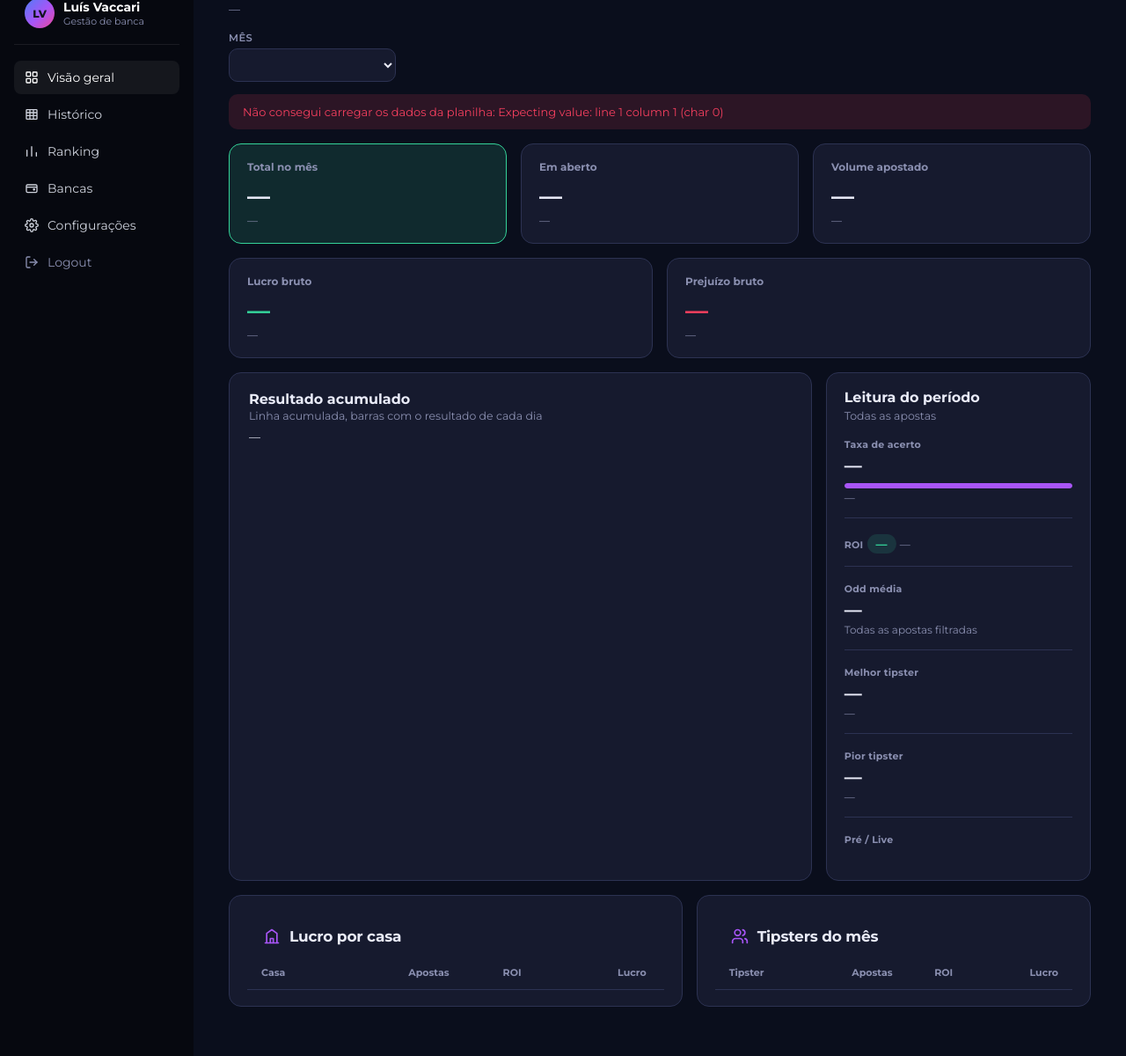
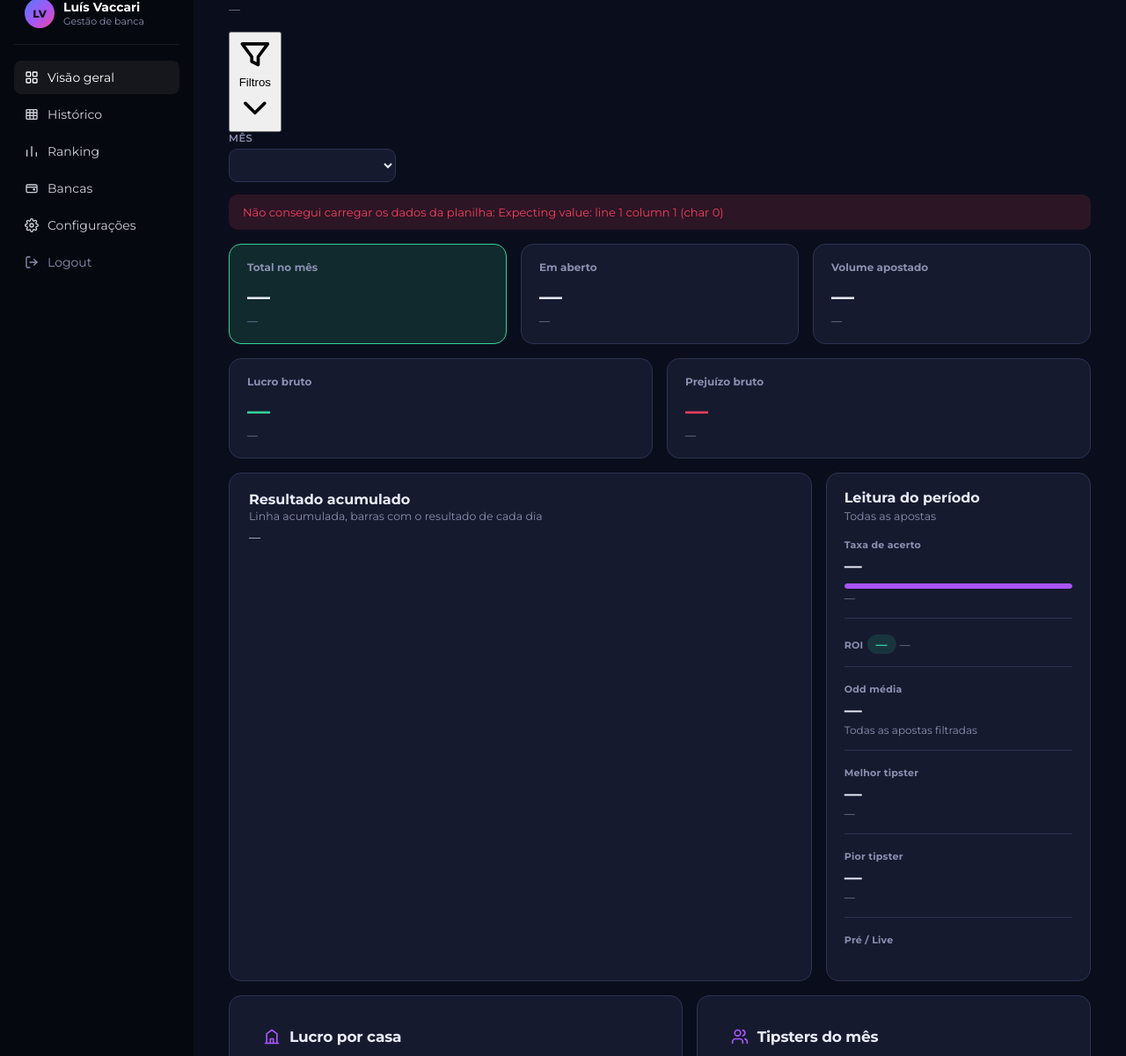
Before and after one commit to lgvaccari-cloud/dashboard-apostas, a Flask app: page / in a window 1280 px wide. Shown: the part 81-1281 px from the top of the page at 88% size. Run offline with Flask 3, Linux system fonts and the light colour scheme; the visitor is signed in with stand-in values (Sample User, id 1); lists and menus that the app fills with data are empty.

Commit message:
Add files via upload

```diff
--- a/templates/dashboard.html
+++ b/templates/dashboard.html
@@ -78,6 +78,11 @@
         </div>
       </header>
 
+      <button type="button" class="mobile-filters-toggle" id="mobile-filters-toggle">
+        <svg viewBox="0 0 24 24" fill="none" stroke="currentColor" stroke-width="2" stroke-linecap="round" stroke-linejoin="round"><path d="M4 6h16l-6 8v5l-4-2v-3Z"/></svg>
+        <span id="mobile-filters-toggle-label">Filtros</span>
+        <svg class="mobile-filters-chevron" id="mobile-filters-chevron" viewBox="0 0 24 24" fill="none" stroke="currentColor" stroke-width="2" stroke-linecap="round" stroke-linejoin="round"><path d="M6 9l6 6 6-6"/></svg>
+      </button>
       <div class="filters-row" id="filters-row">
         <div class="filter-group">
           <span class="filters-label">Mês</span>
```
